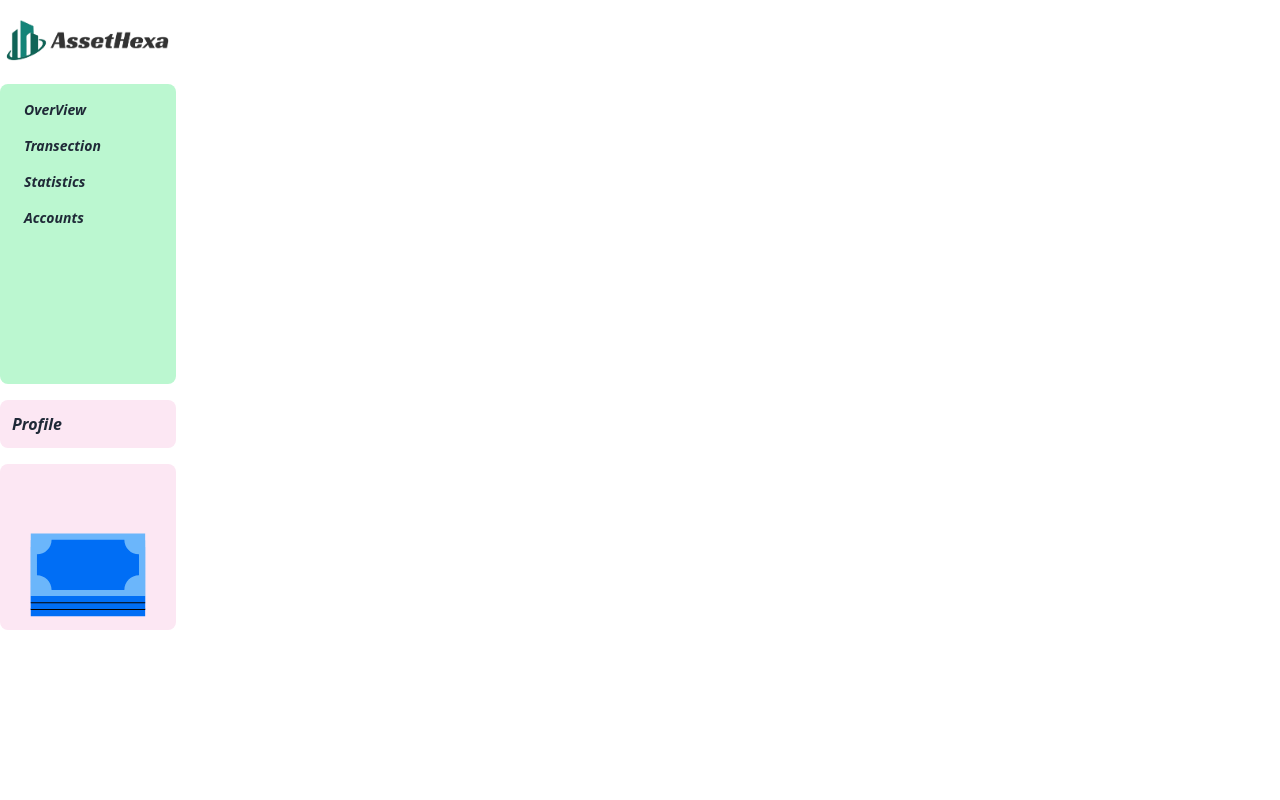
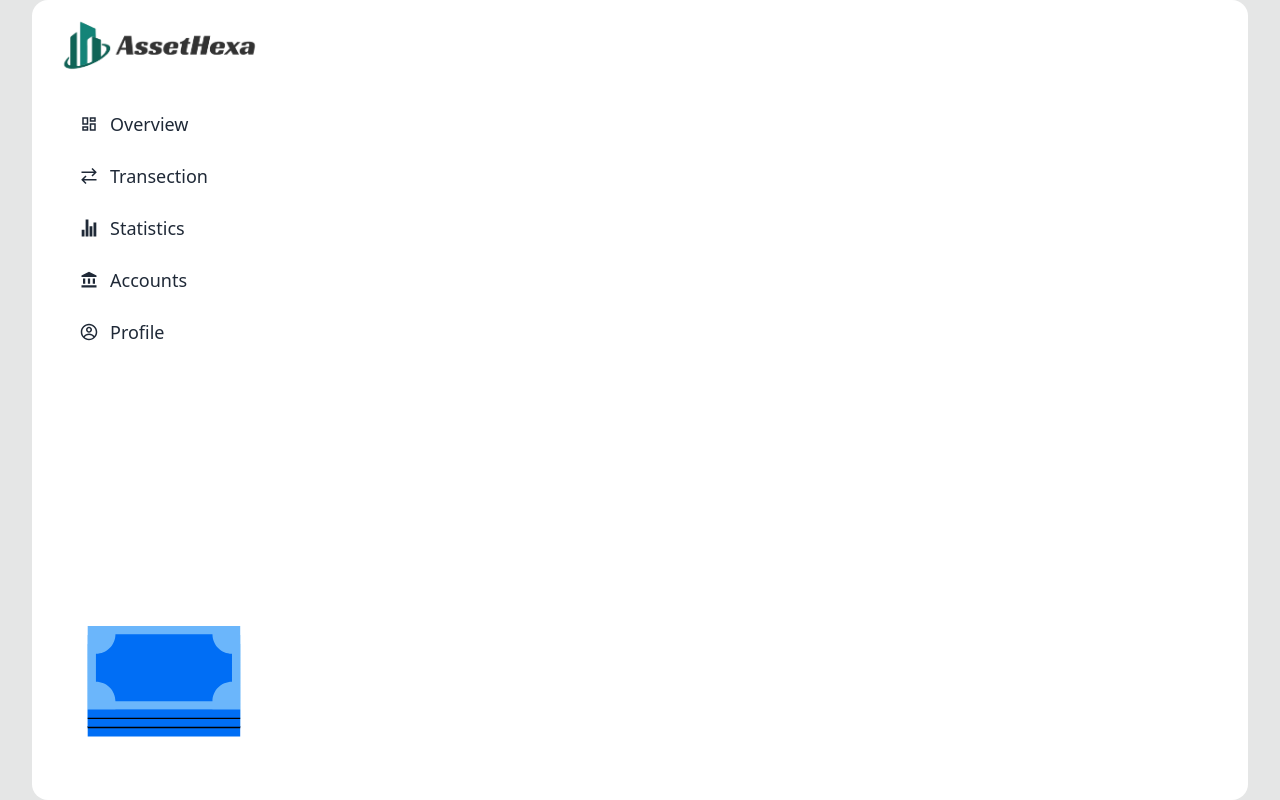
Before and after one commit to NFRIDOY/Asset-Hexa, a React (Vite) app: page /dashboard in a window 1280 px wide. Built offline with nearby package versions, Linux system fonts and the light colour scheme; no server answers; sample sign-in values are in the browser's storage.

Commit message:
Dashboard layout changed

```diff
--- a/src/App.css
+++ b/src/App.css
@@ -105,3 +105,7 @@ body {
   top: -60px;
   left: -52px;
 }
+
+.scrollable-content::-webkit-scrollbar {
+  display: none;
+}
--- a/src/Dashboard/Dashboard.jsx
+++ b/src/Dashboard/Dashboard.jsx
@@ -1,78 +1,117 @@
-
-import { Link, NavLink, Outlet } from 'react-router-dom';
-import home from '../assets/logo/logo.png'
-import money from '../lottie/Animation - 1706022352528.json'
+import { Link, NavLink, Outlet } from "react-router-dom";
+import home from "../assets/logo/logo.png";
+import money from "../lottie/Animation - 1706022352528.json";
 import Lottie from "lottie-react";
-
-import { AiOutlineMenu } from 'react-icons/ai'
-
+import { MdOutlineDashboard } from "react-icons/md";
+import { GrTransaction } from "react-icons/gr";
+import { IoStatsChartSharp } from "react-icons/io5";
+import { MdAccountBalance } from "react-icons/md";
+import { CgProfile } from "react-icons/cg";
+import { AiOutlineMenu } from "react-icons/ai";
 
 const Dashboard = () => {
 	return (
-        <div className="drawer lg:drawer-open max-w-7xl mx-auto">
-            <input id="my-drawer-2" type="checkbox" className="drawer-toggle" />
-            <div className="drawer-content flex flex-col mt-10   ">
+		<div className=" h-screen bg-base-300  px-8">
+			<div className="drawer lg:drawer-open  mx-auto bg-white px-6 rounded-2xl min-h-[calc(100vh-32px)]">
+				<input
+					id="my-drawer-2"
+					type="checkbox"
+					className="drawer-toggle"
+				/>
+				<div className="drawer-content flex flex-col   ">
 					{/* Page content here */}
-                <div className="-mt-3 ml-0 lg:ml-10">
+					<div className=" ml-0 p-4 lg:ml-10  *:">
 						<Outlet></Outlet>
 					</div>
-                <label htmlFor="my-drawer-2" className=" absolute top-0 justify-start flex w-20 mx-auto lg:mt-6 drawer-button lg:hidden"><AiOutlineMenu className='text-2xl m-4 '></AiOutlineMenu></label>
+					<label
+						htmlFor="my-drawer-2"
+						className=" absolute top-0  justify-start flex w-20 mx-auto lg:mt-6 drawer-button lg:hidden"
+					>
+						<AiOutlineMenu className="text-2xl m-4 "></AiOutlineMenu>
+					</label>
+				</div>
+				<div className="drawer-side ">
+					<label
+						htmlFor="my-drawer-2"
+						aria-label="close sidebar"
+						className="drawer-overlay"
+					></label>
 
-            </div>
-            <div className="drawer-side">
-                <label htmlFor="my-drawer-2" aria-label="close sidebar" className="drawer-overlay"></label>
-
-                <div className="w-44 ">
+					<div className="w-52 h-screen bg-white justify-between  flex flex-col ">
+						<div>
                         <div className="  rounded-lg lg:mt-3">
 							<figure>
-                            <Link to='/'><img src={home} alt="" /></Link>
+								<Link to="/">
+									<img src={home} alt="" />
+								</Link>
 							</figure>
-
 						</div>
-                    <ul className="menu h-[300px] italic font-bold bg-green-200 rounded-lg mt-4">
+						<ul className="menu text-lg  space-y-2 h-[300px]  rounded-lg mt-4">
+							<NavLink
+								className={({ isActive }) =>
+									isActive
+										? "text-black flex px-4 gap-3 items-center bg-[#00EC25] p-2 rounded-xl  pr-4"
+										: "flex px-4 p-2 items-center mr-4 gap-3"
+								}
+								to="/dashboard/overView"
+							>
+								<MdOutlineDashboard /> Overview
+							</NavLink>
 
 
-                        <>
-
-                            <li>
-                                <NavLink to='/dashboard/overView'>OverView</NavLink>
-                            </li>
-                            <li>
-                                <NavLink to='/dashboard/transection'>Transection</NavLink>
-                            </li>
-                            <li>
-                                <NavLink to='/dashboard/statistics'>Statistics</NavLink>
-                            </li>
-                            <li>
-                                <NavLink to='/dashboard/accounts'>Accounts</NavLink>
-                            </li>
-
-                        </>
-                    </ul>
+								<NavLink className={({ isActive }) =>
+									isActive
+										? "text-black flex px-4 gap-3 items-center bg-[#00EC25] p-2 rounded-xl  pr-4"
+										: "flex px-4 p-2 items-center mr-4 gap-3"
+								} to="/dashboard/transection">
+									<GrTransaction />
+									Transection
+								</NavLink>
 
 
-                    <div className=''>
-                       <p className='italic mt-4 p-3 font-bold bg-pink-100  rounded-lg'>
-                            <NavLink to='/dashboard/profile'>Profile</NavLink>
+								<NavLink className={({ isActive }) =>
+									isActive
+										? "text-black flex px-4 gap-3 items-center bg-[#00EC25] p-2 rounded-xl  pr-4"
+										: "flex px-4 p-2 items-center mr-4 gap-3"
+								} to="/dashboard/statistics">
+									<IoStatsChartSharp />
+									Statistics
+								</NavLink>
 
-                       </p>
+								<NavLink className={({ isActive }) =>
+									isActive
+										? "text-black flex px-4 gap-3 items-center bg-[#00EC25] p-2 rounded-xl  pr-4"
+										: "flex px-4 p-2 items-center mr-4 gap-3"
+								} to="/dashboard/accounts">
+									<MdAccountBalance />
+									Accounts
+								</NavLink>
+                                <NavLink className={({ isActive }) =>
+									isActive
+										? "text-black flex px-4 gap-3 items-center bg-[#00EC25] p-2 rounded-xl  pr-4"
+										: "flex px-4 p-2 items-center mr-4 gap-3"
+								} to="/dashboard/profile">
+									<CgProfile />
+Profile
+								</NavLink>
 
+						</ul>
                         </div>
 
-                    <div className="bg-pink-100 p-2 rounded-lg mt-4">
+
+
+						<div className="p-2  rounded-lg mt-4">
 							<div className="mx-auto ">
 								<Lottie
-                                className="mx-auto w-[150px] md:[w-150px] lg:w-[150px]"
+									className="mx-auto mb-12 w-[150px] md:[w-150px] lg:w-[200px]"
 									animationData={money}
 									loop={true}
 								/>
 							</div>
 						</div>
 					</div>
-
-
 				</div>
-
+			</div>
 		</div>
 	);
 };
```
Also changed, not shown: src/Dashboard/OverView.jsx (+87 -147 lines). Lines whose indentation alone changed are shown as unchanged.
